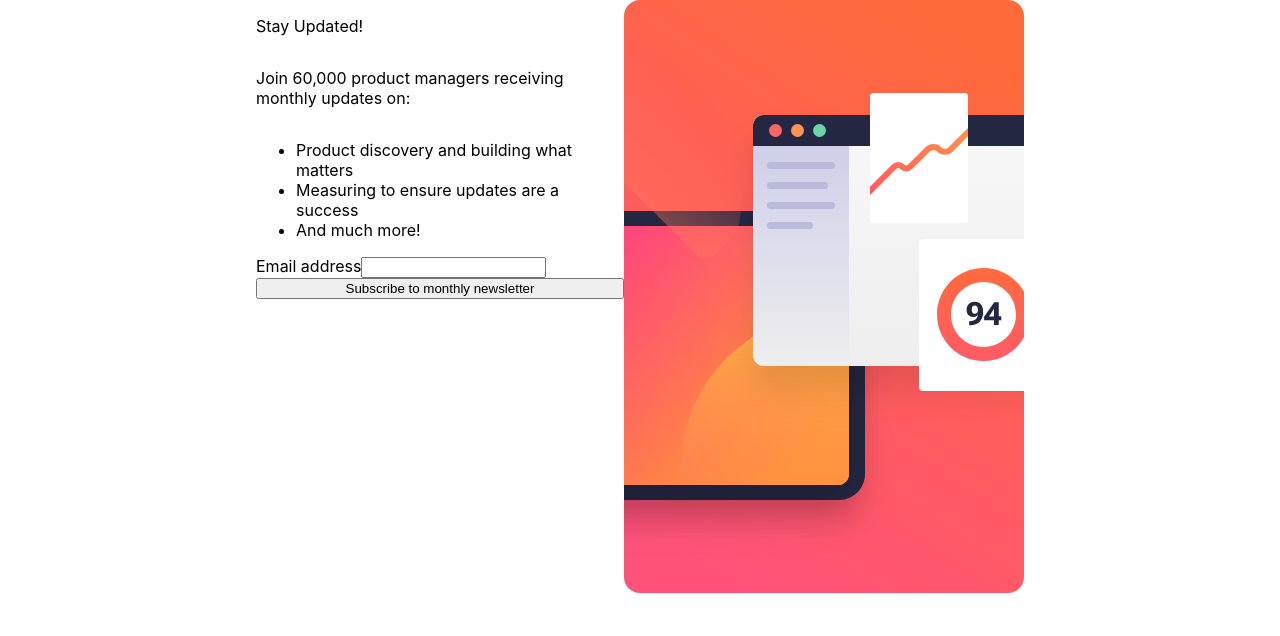
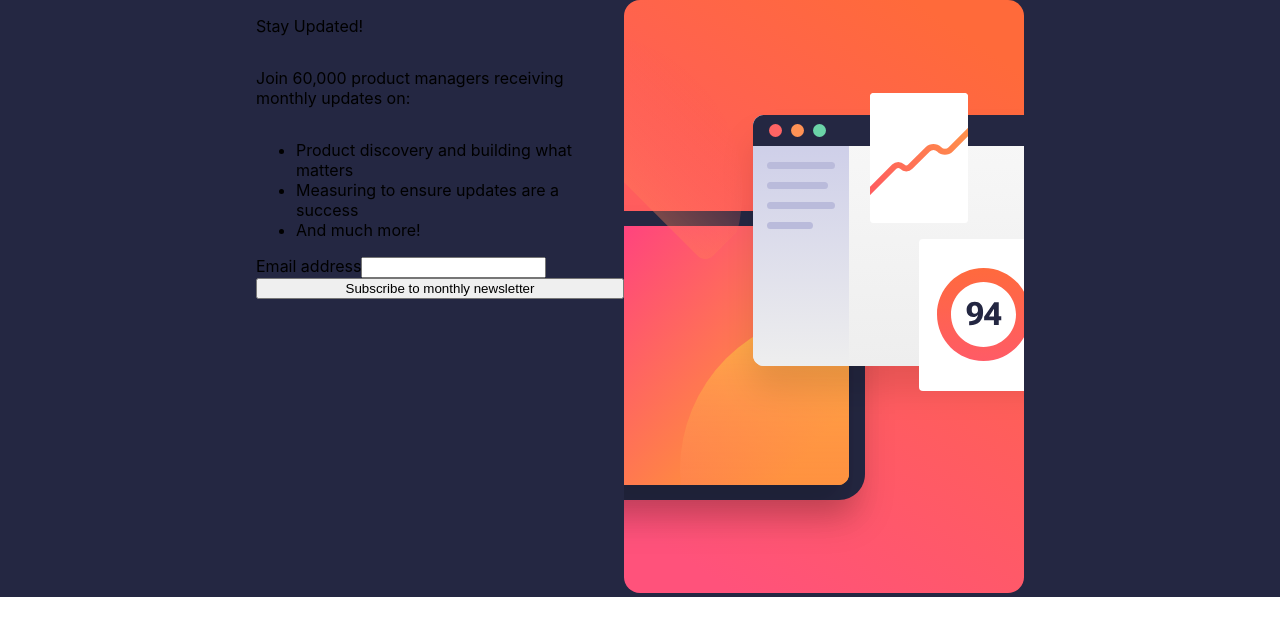
Before and after one commit to steven-mpawulo/newsletter-signup-form, a React (Create React App) app: page / in a window 1280 px wide. Shown: the top 636 px of the page. Built offline with nearby package versions, Linux system fonts and the light colour scheme.

Commit message:
adds background color

```diff
--- a/src/components/NewsLetterSignUpForm.js
+++ b/src/components/NewsLetterSignUpForm.js
@@ -5,6 +5,7 @@ import '../styles/news_letter_signup_form.css'
 const NewsLetterSignUpForm = () => {
   return (
     <main>
+        <div className="container">
         <div className="main-container">
             <div className="first-container">
                 <p>Stay Updated!</p>
@@ -25,6 +26,8 @@ const NewsLetterSignUpForm = () => {
                 <img src={SignUpIllustration} alt="sign up illustration" />
             </div>
         </div>
+        </div>
+
     </main>
   )
 }
--- a/src/styles/news_letter_signup_form.css
+++ b/src/styles/news_letter_signup_form.css
@@ -1,3 +1,6 @@
+.container {
+    background-color: hsl(234, 29%, 20%);
+}
 .main-container {
     width: 60%;
     height: 60%;
```
